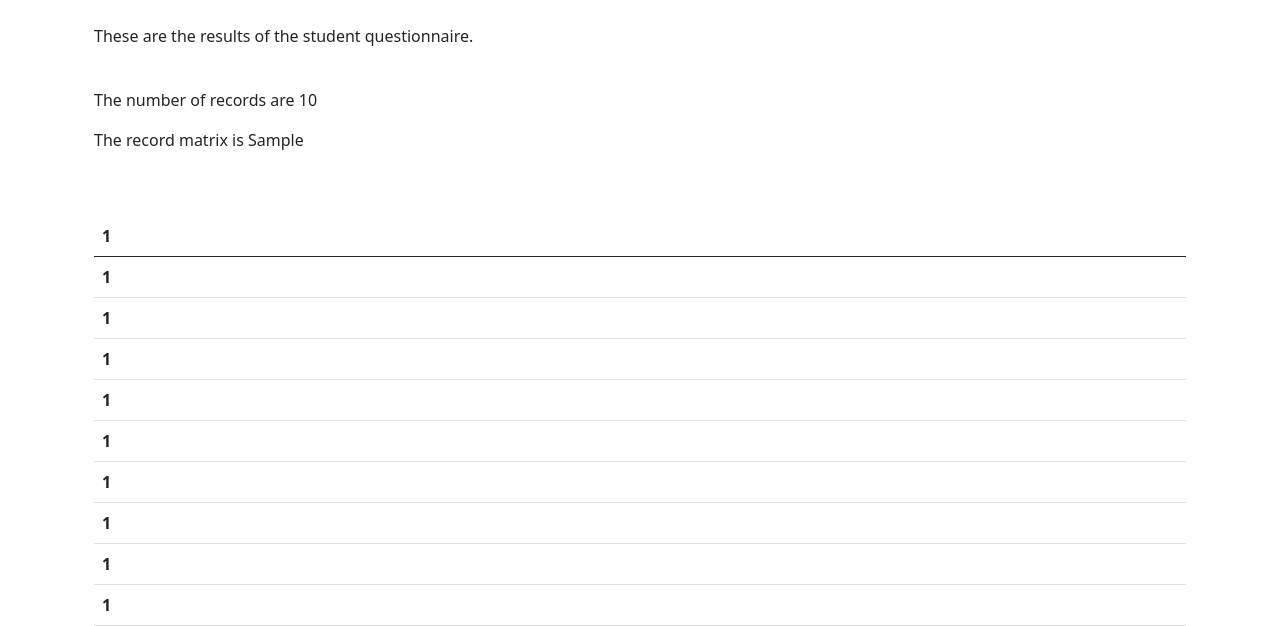
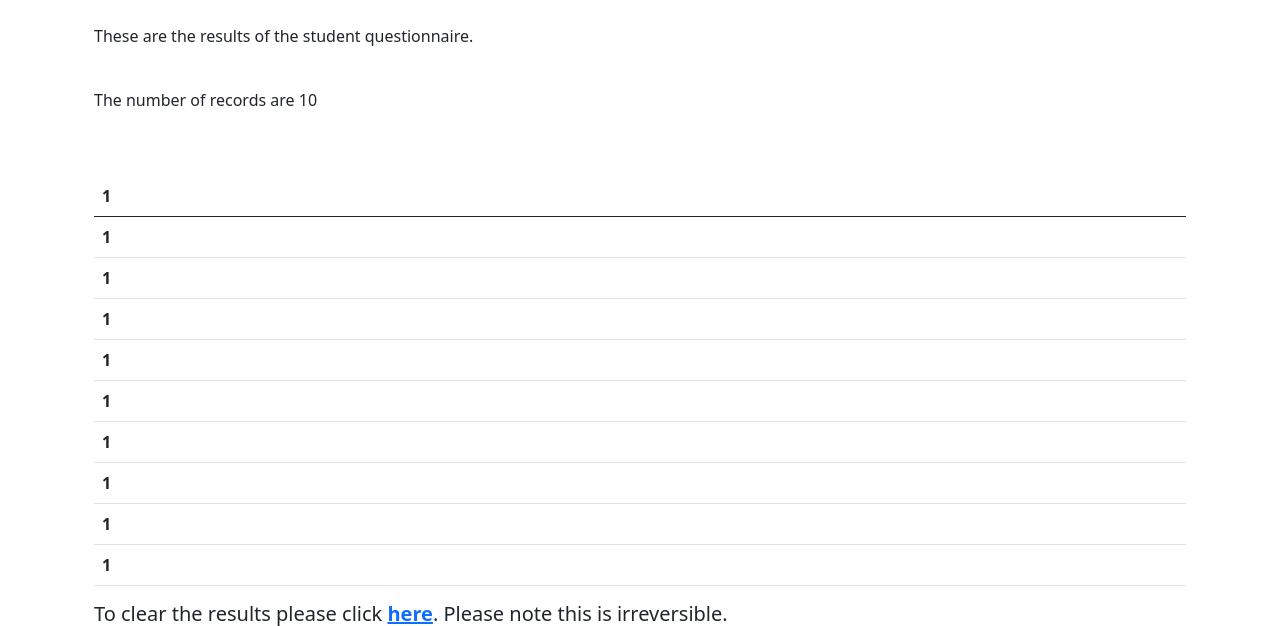
Before and after one commit to milligans/team_sorter, a Flask app: template templates/view_quest.html in a window 1280 px wide. Shown: the part 76-702 px from the top of the page. Run offline with Flask 2, Linux system fonts and the light colour scheme; the template is opened without the code that fills it: most values are stand-ins (such as "Sample title", 1, 10 or a date in 2020).

Commit message:
removed display of result matrix on student questionnaire results display page (formatting and perfecting)

```diff
--- a/templates/view_quest.html
+++ b/templates/view_quest.html
@@ -8,7 +8,7 @@
 <p>These are the results of the student questionnaire.</p>
 <br>
 <p>The number of records are {{ number_records -1  }}</p>
-<p>The record matrix is {{ stud_ans  }}</p>
+<!--<p>The record matrix is {{ stud_ans  }}</p>-->
 <br>
 <br>
     <table class = "table">
```
